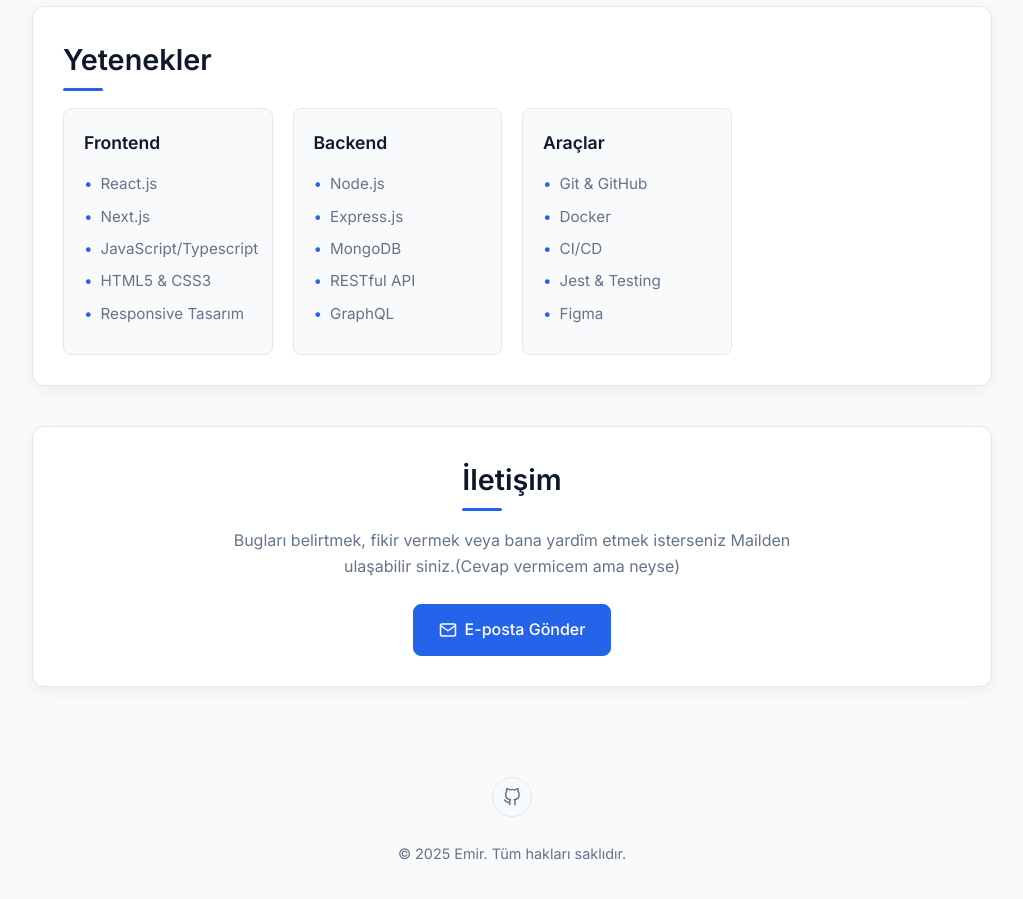
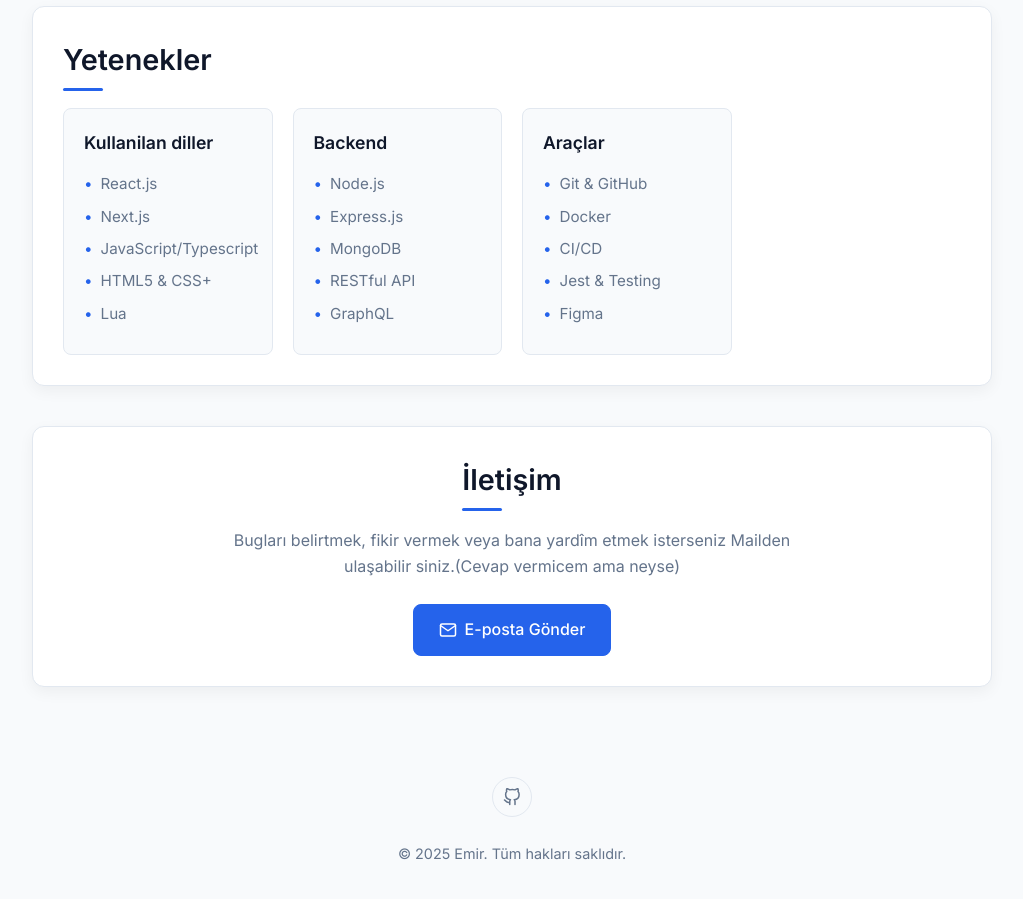
Before and after one commit to emirontop/About-me, a Next.js app: page / in a window 1280 px wide. Shown: the part 1580-2479 px from the top of the page, without its empty margins (128-1151 px from the left). Built offline with nearby package versions, Linux system fonts and the light colour scheme.

Commit message:
Update index.js

```diff
--- a/pages/index.js
+++ b/pages/index.js
@@ -79,13 +79,13 @@ export default function Home() {
         <h2>Yetenekler</h2>
         <div className="skills-container">
           <div className="skill-category">
-            <h3>Frontend</h3>
+            <h3>Kullanilan diller</h3>
             <ul>
               <li>React.js</li>
               <li>Next.js</li>
               <li>JavaScript/Typescript</li>
-              <li>HTML5 & CSS3</li>
-              <li>Responsive Tasarım</li>
+              <li>HTML5 & CSS+</li>
+              <li>Lua</li>
             </ul>
           </div>
           <div className="skill-category">
```
